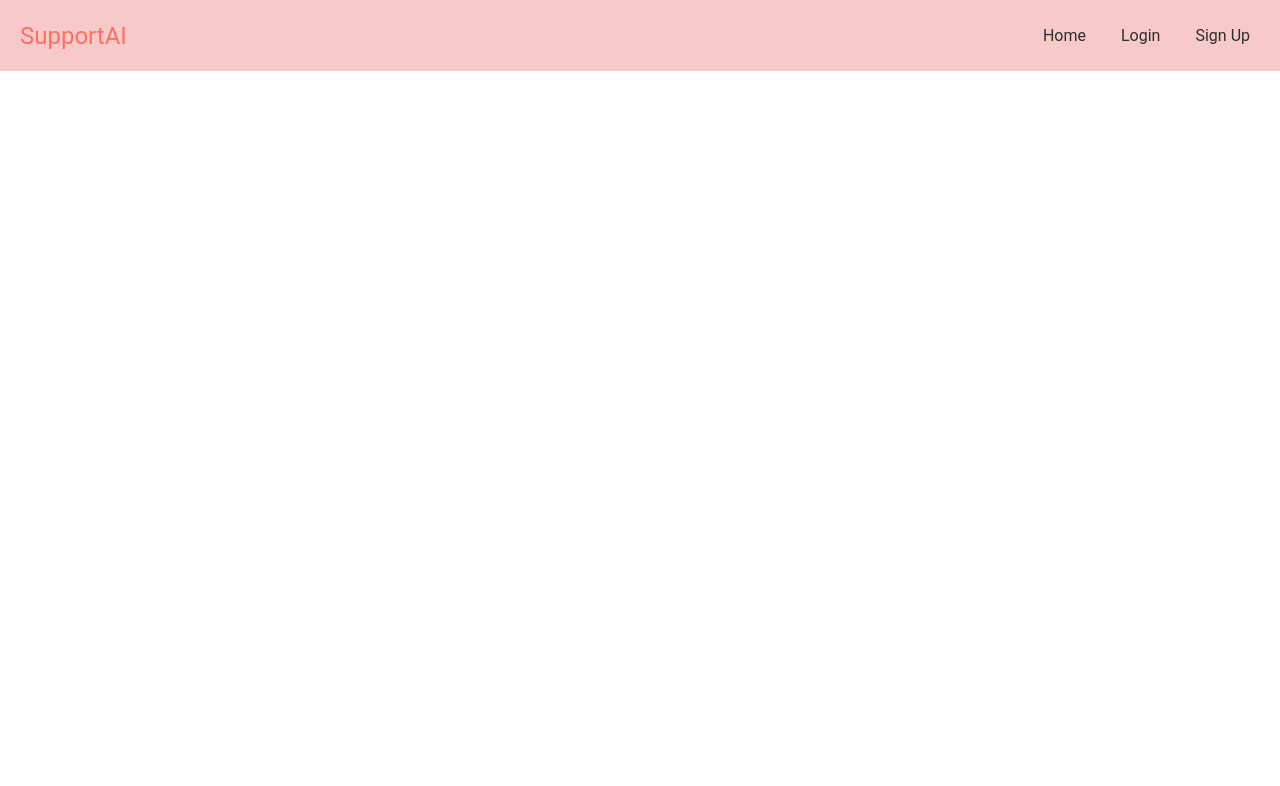
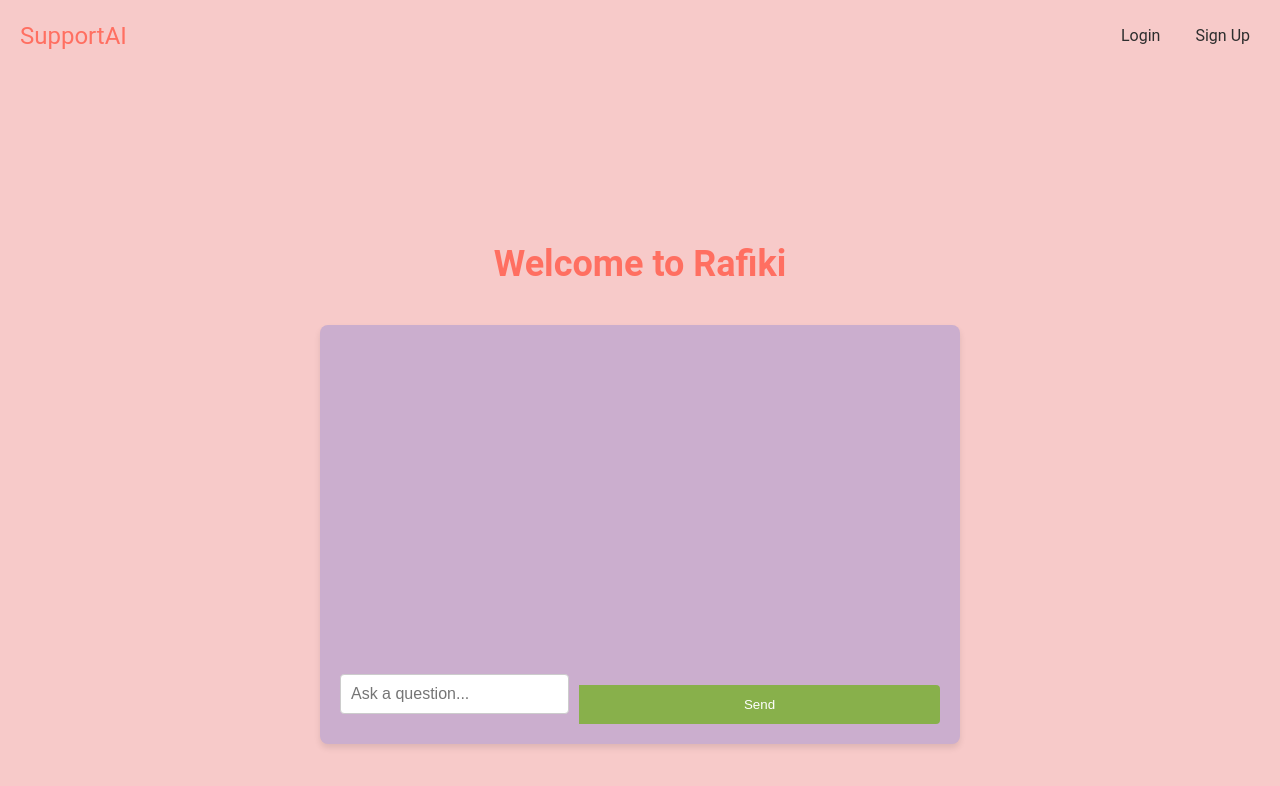
Before and after one commit to AmariahAK/chatbot_frontend, a React (Create React App) app: page /chat in a window 1280 px wide. Shown: the top 786 px of the page. Built offline with nearby package versions, Linux system fonts and the light colour scheme; what @azure/msal-react would draw is missing.

Commit message:
finishing some updates

```diff
--- a/src/App.js
+++ b/src/App.js
@@ -3,8 +3,10 @@ import { BrowserRouter as Router, Route, Routes, Navigate } from 'react-router-d
 import { MsalProvider } from "@azure/msal-react";
 import { msalInstance } from './azureConfig';
 import Navbar from './components/Navbar';
+import Chat from './components/Chat'
 import Home from './components/Home';
 import Login from './components/Login';
+import Logout from './components/Logout';
 import Signup from './components/SignUp';
 import Profile from './components/Profile';
 import { AuthProvider, useAuth } from './components/AuthContext';
@@ -22,10 +24,11 @@ const App = () => {
         <Router>
           <Navbar />
           <Routes>
-            <Route path="/" element={<Home />} /> {/* Existing route */}
-            <Route path="/home" element={<Home />} /> {/* New route for /home */}
+            <Route path="/" element={<Home />} />
             <Route path="/login" element={<Login />} />
+            <Route path="/logout" element={<Logout />} />
             <Route path="/signup" element={<Signup />} />
+            <Route path="/chat" element={<Chat />} />
             <Route path="/profile" element={<PrivateRoute><Profile /></PrivateRoute>} />
           </Routes>
         </Router>
--- /dev/null
+++ b/src/components/Chat.js
@@ -0,0 +1,50 @@
+import React, { useState, useEffect } from 'react';
+import { useAuth } from './AuthContext';
+import '../css/Chat.css';
+
+const Chat = () => {
+  const { user, chats, saveChat } = useAuth();
+  const [input, setInput] = useState('');
+  const [chatHistory, setChatHistory] = useState([]);
+
+  useEffect(() => {
+    if (user && chats[user.id]) {
+      setChatHistory(chats[user.id]);
+    }
+  }, [user, chats]);
+
+  const handleInputChange = (e) => {
+    setInput(e.target.value);
+  };
+
+  const handleSend = () => {
+    if (input.trim()) {
+      const newMessage = { id: chatHistory.length + 1, text: input, from: 'user' };
+      const newHistory = [...chatHistory, newMessage, { id: chatHistory.length + 2, text: 'This is a placeholder response from Rafiki AI.', from: 'ai' }];
+      setChatHistory(newHistory);
+      saveChat(user.id, newHistory);
+      setInput('');
+    }
+  };
+
+  return (
+    <div className="home-container">
+      <h1>Welcome to Rafiki</h1>
+      <div className="chat-container">
+        <div className="chat-history">
+          {chatHistory.map((msg) => (
+            <div key={msg.id} className={`chat-message ${msg.from}`}>
+              {msg.text}
+            </div>
+          ))}
+        </div>
+        <div className="chat-input">
+          <input type="text" value={input} onChange={handleInputChange} placeholder="Ask a question..." />
+          <button onClick={handleSend}>Send</button>
+        </div>
+      </div>
+    </div>
+  );
+};
+
+export default Chat;
--- /dev/null
+++ b/src/components/Logout.js
@@ -0,0 +1,26 @@
+import React from 'react';
+import { useAuth } from '../components/AuthContext';
+import { useNavigate } from 'react-router-dom'; // Updated import
+
+const Logout = () => {
+  const { logout } = useAuth();
+  const navigate = useNavigate(); // Updated usage
+
+  const handleLogout = async () => {
+    try {
+      await logout();
+      navigate('/login'); // Updated method to navigate
+    } catch (error) {
+      console.error('Logout failed', error);
+    }
+  };
+
+  return (
+    <div className="home-container">
+      <h1>Logout</h1>
+      <button onClick={handleLogout}>Logout</button>
+    </div>
+  );
+};
+
+export default Logout;
--- a/src/components/Navbar.js
+++ b/src/components/Navbar.js
@@ -1,20 +1,33 @@
 import React from 'react';
 import { Link } from 'react-router-dom';
+import { useAuth } from '../components/AuthContext';
 import '../css/NavBar.css';
 
-const Navbar = ({ isLoggedIn }) => {
+const Navbar = () => {
+  const { isAuthenticated, user, logout } = useAuth();
+
+  const handleLogout = async () => {
+    try {
+      await logout();
+    } catch (error) {
+      console.error('Logout failed', error);
+    }
+  };
+
   return (
     <nav className="navbar">
       <div className="navbar-logo">
         <Link to="/">SupportAI</Link>
       </div>
       <ul className="navbar-links">
-        <li><Link to="/home">Home</Link></li>
-        {/* Conditionally render Profile link */}
-        {isLoggedIn && <li><Link to="/profile">Profile</Link></li>}
-        {/* Conditionally render Login or Logout based on isLoggedIn */}
-        {isLoggedIn ? (
-          <li><Link to="/logout">Logout</Link></li>
+        {isAuthenticated ? (
+          <>
+            <li><Link to="/profile">Profile</Link></li>
+            <li><Link to="/chat">Chat</Link></li>
+            <li><span>{user.username}</span></li>
+            <li><img src={user.profilePic} alt="Profile" className="profile-pic" /></li>
+            <li><Link to="/logout" onClick={handleLogout}>Logout</Link></li>
+          </>
         ) : (
           <>
             <li><Link to="/login">Login</Link></li>
--- /dev/null
+++ b/src/css/Chat.css
@@ -0,0 +1,81 @@
+.home-container {
+    display: flex;
+    flex-direction: column;
+    align-items: center;
+    justify-content: center;
+    padding: 40px 20px;
+    font-family: Arial, sans-serif;
+  }
+
+  h1 {
+    font-size: 36px;
+    color: #333;
+    margin-bottom: 20px;
+  }
+
+  .chat-container {
+    width: 100%;
+    max-width: 800px;
+    background-color: #f9f9f9;
+    padding: 20px;
+    border-radius: 8px;
+    box-shadow: 0 4px 6px rgba(0, 0, 0, 0.1);
+  }
+
+  .chat-history {
+    max-height: 400px;
+    overflow-y: auto;
+  }
+
+  .chat-message {
+    margin: 10px;
+    padding: 10px;
+    border-radius: 8px;
+    width: fit-content;
+    max-width: 80%;
+  }
+
+  .chat-message.user {
+    background-color: #fff;
+    box-shadow: 0 2px 4px rgba(0, 0, 0, 0.05);
+  }
+
+  .chat-message.ai {
+    background-color: #f0f0f0;
+    box-shadow: 0 2px 4px rgba(0, 0, 0, 0.05);
+  }
+
+  .chat-input {
+    margin-top: 20px;
+    display: flex;
+    align-items: center;
+  }
+
+  .chat-input input[type="text"] {
+    flex: 1;
+    padding: 10px;
+    font-size: 16px;
+    border: 1px solid #ccc;
+    border-radius: 4px;
+  }
+
+  .chat-input button {
+    margin-left: 10px;
+    padding: 10px 20px;
+    background-color: #6B5B95;
+    color: #fff;
+    border: none;
+    border-radius: 4px;
+    cursor: pointer;
+    transition: background-color 0.3s ease;
+  }
+
+  .chat-input button:hover {
+    background-color: #524364;
+  }
+
+  @media (max-width: 768px) {
+    .chat-container {
+      width: 100%;
+    }
+  }
```
Also changed, not shown: package.json (line endings or trailing spaces), 1 other file (tests, documents, lock files or other folders).
